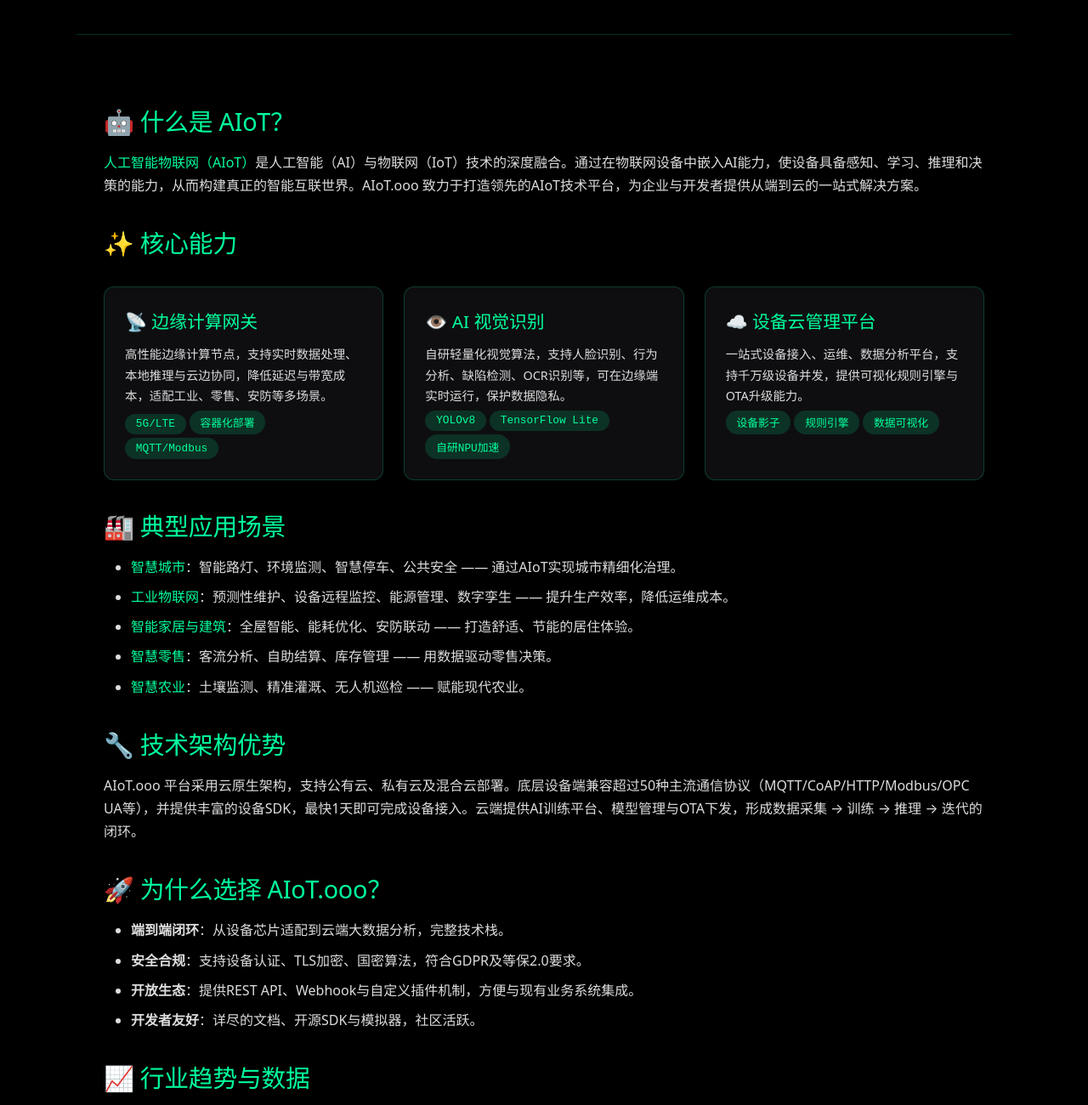
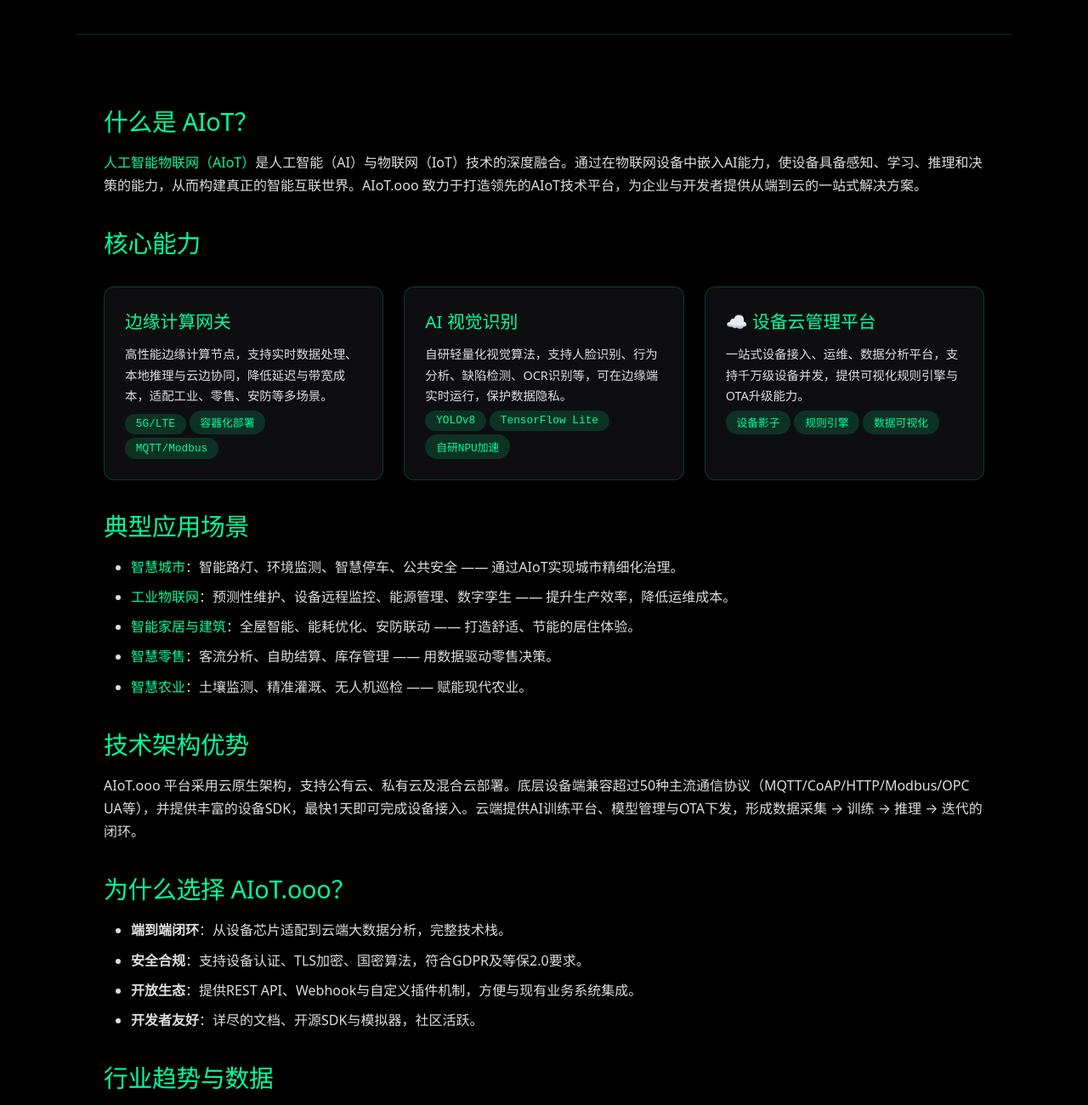
Before and after one commit to aiotooo/aiot, a plain HTML site: page index.html in a window 1280 px wide. Shown: the part 760-2060 px from the top of the page at 85% size. Drawn offline with Linux system fonts and the light colour scheme.

Commit message:
Update index.html

```diff
--- a/index.html
+++ b/index.html
@@ -338,18 +338,18 @@
 
 <!-- ========== SEO 友好内容区域：帮助搜索引擎理解网站主题 ========== -->
 <div class="seo-content">
-  <h2>🤖 什么是 AIoT？</h2>
+  <h2>什么是 AIoT？</h2>
   <p><strong class="highlight">人工智能物联网（AIoT）</strong>是人工智能（AI）与物联网（IoT）技术的深度融合。通过在物联网设备中嵌入AI能力，使设备具备感知、学习、推理和决策的能力，从而构建真正的智能互联世界。AIoT.ooo 致力于打造领先的AIoT技术平台，为企业与开发者提供从端到云的一站式解决方案。</p>
 
-  <h2>✨ 核心能力</h2>
+  <h2>核心能力</h2>
   <div class="seo-grid">
     <div class="seo-card">
-      <h3>📡 边缘计算网关</h3>
+      <h3>边缘计算网关</h3>
       <p>高性能边缘计算节点，支持实时数据处理、本地推理与云边协同，降低延迟与带宽成本，适配工业、零售、安防等多场景。</p>
       <div><span class="tech-badge">5G/LTE</span><span class="tech-badge">容器化部署</span><span class="tech-badge">MQTT/Modbus</span></div>
     </div>
     <div class="seo-card">
-      <h3>👁️ AI 视觉识别</h3>
+      <h3>AI 视觉识别</h3>
       <p>自研轻量化视觉算法，支持人脸识别、行为分析、缺陷检测、OCR识别等，可在边缘端实时运行，保护数据隐私。</p>
       <div><span class="tech-badge">YOLOv8</span><span class="tech-badge">TensorFlow Lite</span><span class="tech-badge">自研NPU加速</span></div>
     </div>
@@ -360,7 +360,7 @@
     </div>
   </div>
 
-  <h2>🏭 典型应用场景</h2>
+  <h2>典型应用场景</h2>
   <ul>
     <li><strong class="highlight">智慧城市</strong>：智能路灯、环境监测、智慧停车、公共安全 —— 通过AIoT实现城市精细化治理。</li>
     <li><strong class="highlight">工业物联网</strong>：预测性维护、设备远程监控、能源管理、数字孪生 —— 提升生产效率，降低运维成本。</li>
@@ -369,10 +369,10 @@
     <li><strong class="highlight">智慧农业</strong>：土壤监测、精准灌溉、无人机巡检 —— 赋能现代农业。</li>
   </ul>
 
-  <h2>🔧 技术架构优势</h2>
+  <h2>技术架构优势</h2>
   <p>AIoT.ooo 平台采用云原生架构，支持公有云、私有云及混合云部署。底层设备端兼容超过50种主流通信协议（MQTT/CoAP/HTTP/Modbus/OPC UA等），并提供丰富的设备SDK，最快1天即可完成设备接入。云端提供AI训练平台、模型管理与OTA下发，形成数据采集 → 训练 → 推理 → 迭代的闭环。</p>
 
-  <h2>🚀 为什么选择 AIoT.ooo？</h2>
+  <h2>为什么选择 AIoT.ooo？</h2>
   <ul>
     <li><strong>端到端闭环</strong>：从设备芯片适配到云端大数据分析，完整技术栈。</li>
     <li><strong>安全合规</strong>：支持设备认证、TLS加密、国密算法，符合GDPR及等保2.0要求。</li>
@@ -380,7 +380,7 @@
     <li><strong>开发者友好</strong>：详尽的文档、开源SDK与模拟器，社区活跃。</li>
   </ul>
 
-  <h2>📈 行业趋势与数据</h2>
+  <h2>行业趋势与数据</h2>
   <p>据IDC预测，到2026年全球AIoT市场规模将突破5000亿美元，年复合增长率达23%。其中，中国AIoT市场增速领跑全球，智能制造、智慧城市、车联网成为三大增长引擎。AIoT.ooo 正站在这一技术浪潮的前沿，帮助企业抓住智能化转型的历史机遇。</p>
 
   <div class="footer-note">
@@ -533,7 +533,7 @@
       }
     });
 
-    console.log('%c🔒 AIoT.ooo | 内容受保护，搜索引擎友好索引', 'color: #00ff9d; font-size: 12px;');
+    console.log('%c AIoT.ooo | 内容受保护，搜索引擎友好索引', 'color: #00ff9d; font-size: 12px;');
   })();
 </script>
 </body>
```
